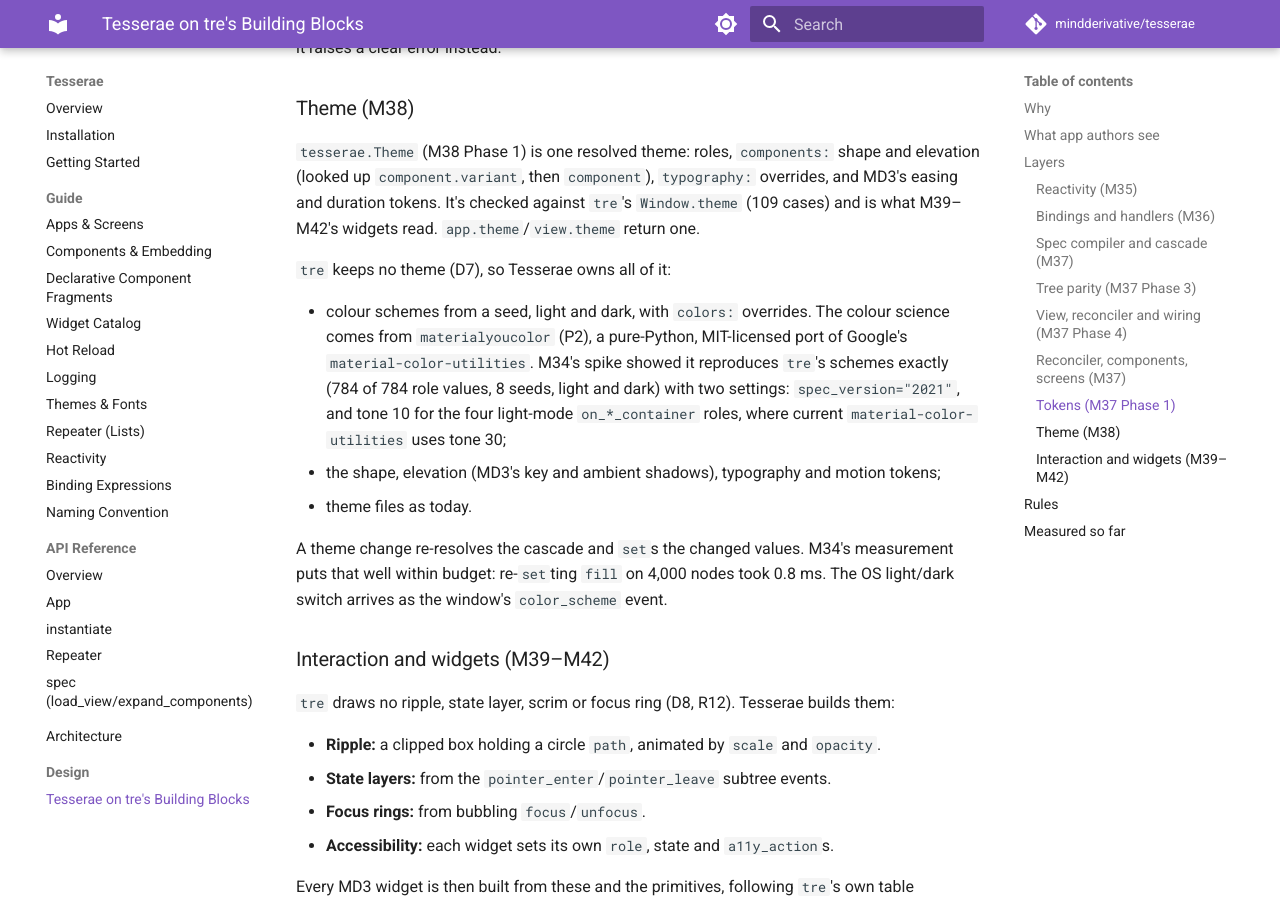
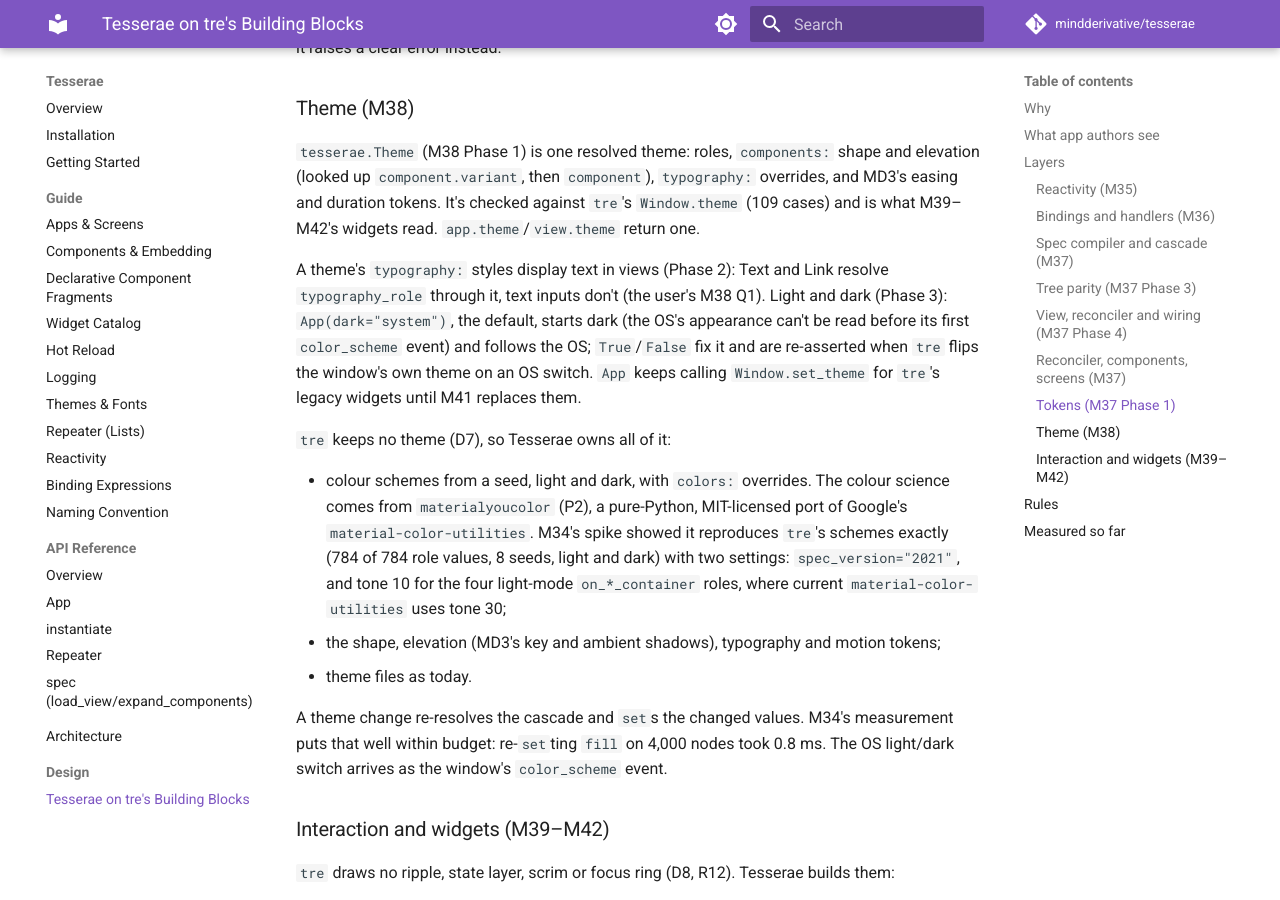
Before and after one commit to mindderivative/tesserae, an MkDocs documentation site: the page built from docs/design/building-blocks.md, in a window 1280 px wide and 900 px high, scrolled down 4749 px. Built offline with MkDocs 1.6.1 and Material for MkDocs 9.7.7, drawn with Linux system fonts in a browser that asks for light colours; comment, search, counter and statistics services are not loaded.

Commit message:
M38 complete: final docs, known gap, M41 carries the window-theme removal
Co-Authored-By: Claude Opus 5.5 <noreply@anthropic.com>

```diff
--- a/docs/design/building-blocks.md
+++ b/docs/design/building-blocks.md
@@ -199,6 +199,15 @@ and Tesserae doesn't yet: it raises a clear error instead.
 tokens. It's checked against `tre`'s `Window.theme` (109 cases) and is
 what M39–M42's widgets read. `app.theme`/`view.theme` return one.
 
+A theme's `typography:` styles display text in views (Phase 2): Text and
+Link resolve `typography_role` through it, text inputs don't (the user's
+M38 Q1). Light and dark (Phase 3): `App(dark="system")`, the default,
+starts dark (the OS's appearance can't be read before its first
+`color_scheme` event) and follows the OS; `True`/`False` fix it and are
+re-asserted when `tre` flips the window's own theme on an OS switch.
+`App` keeps calling `Window.set_theme` for `tre`'s legacy widgets until
+M41 replaces them.
+
 
 `tre` keeps no theme (D7), so Tesserae owns all of it:
 
```
Also changed, not shown: ARCHITECTURE.md (+9 -0 lines), BUILD_TRACKER.md (+8 -6 lines), LOG.md (+6 -0 lines), PLAN.md (+3 -1 lines).
